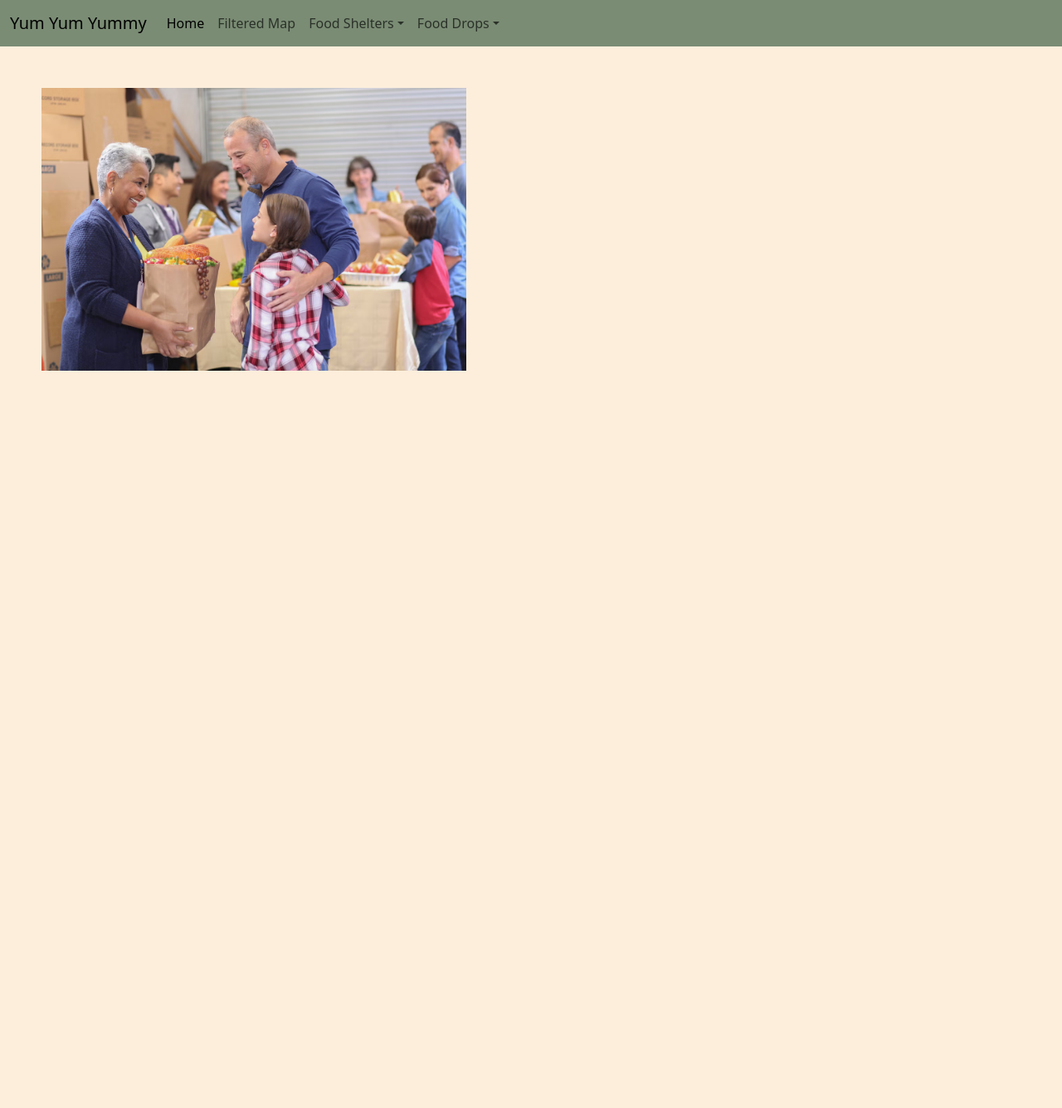
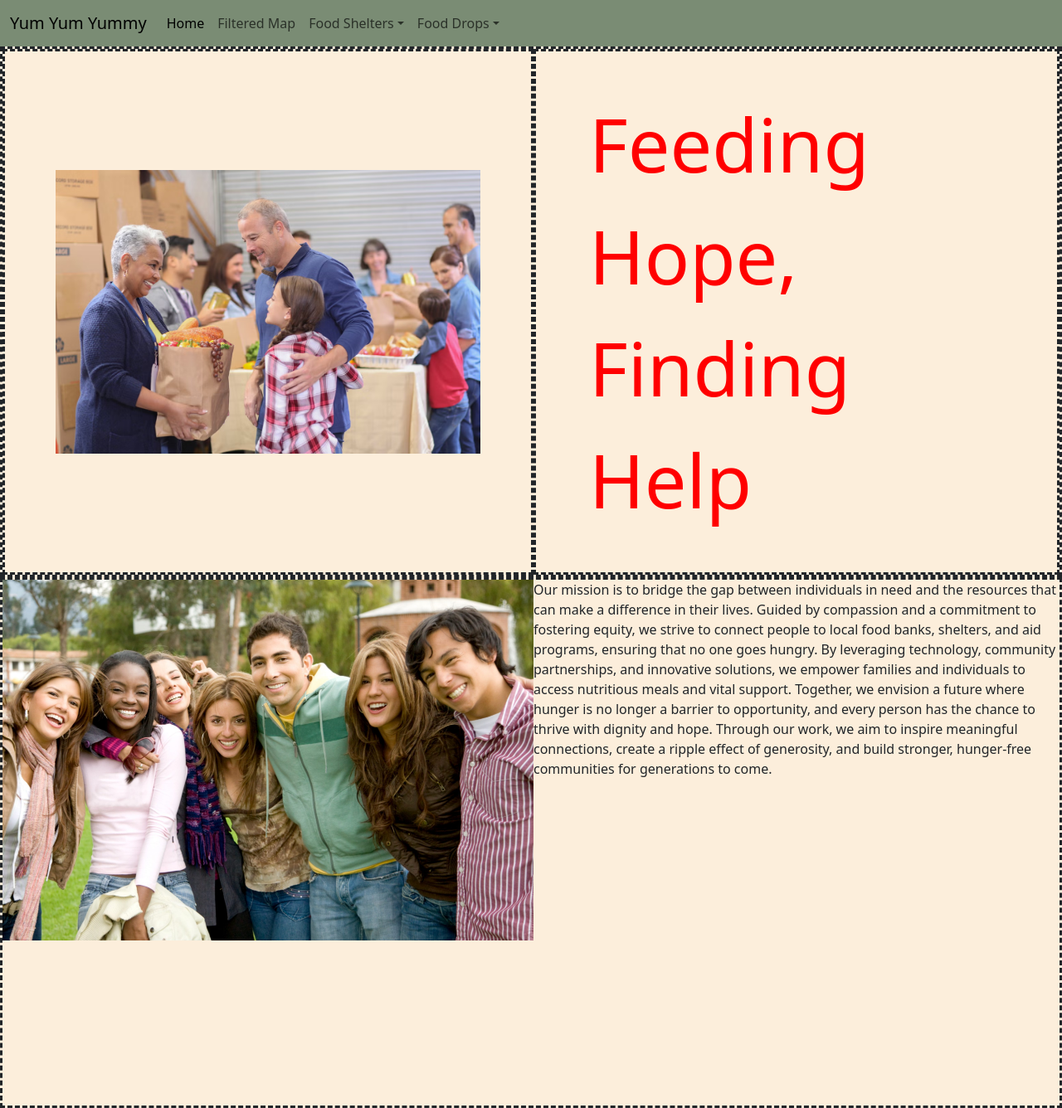
Before and after one commit to Gitphin/minnehack-2025, a React (Vite) app in the folder food-app/: page / in a window 1280 px wide. Shown: the whole page at 83% size. Before the commit the page ends 800 px from the top, so only its background shows below. Built offline with nearby package versions, Linux system fonts and the light colour scheme.

Commit message:
Updated webpage css

```diff
--- a/food-app/src/App.css
+++ b/food-app/src/App.css
@@ -6,12 +6,73 @@ nav{
     background-color: #7a8c74;
 }
 
+.motto-container{
+    display: flex;
+    justify-content: center;
+    align-items: center;
+    width: 50vw;
+
+    border-style: dashed;
+}
+.motto-container p{
+    color: red;
+    font-size: 90px;
+
+    display: flex;
+    margin: 5vw;
+}
+
+.happy-people-image-container{
+    border-style: dashed;
+    width: 50vw;
+    display: flex;
+    justify-content: center;
+}
 
 #happy-people-image{
-    margin-top: 50px; /* Aligns the image to the top */
-    margin-left: 50px; /* Adds margin from the left */
+    margin: 5vw;
     width: 40vw; /* Makes the image's width 90% of the viewport width */
     height: auto; /* Ensures the aspect ratio is maintained */
     max-height: 90vh; /* Ensures the image doesn't exceed 90% of the viewport height */
     object-fit: contain; /* Ensures the image scales properly within its container */
 }
+
+.row-1-container{
+    width: 100%;
+    height: 80vh;
+    border-style: dashed;
+    display: flex;
+    flex-direction: row;
+    justify-content: space-between;
+}
+
+.row-2-container{
+    width: 100%;
+    height: 80vh;
+    border-style: dashed;
+    display: flex;
+    flex-direction: row;
+    justify-content: space-between;
+}
+
+#group-of-people-image{
+    width: 50vw;
+}
+#group-of-people-container{
+    width: 50vw;
+}
+
+
+
+/*Media tags to change the formats when the size changes*/
+@media (max-width: 1175px){
+    .motto-container p{
+        font-size: 65px;
+    }
+}
+
+@media (max-width: 900px){
+    .motto-container p{
+        font-size: 40px;
+    }
+}
--- a/food-app/src/App.tsx
+++ b/food-app/src/App.tsx
@@ -7,6 +7,7 @@ import './App.css';
 
 //image imports
 import HappyPeopleWithFood from './images/happy-people-image.avif';
+import GroupOfPeople from './images/group-of-people.jpg'
 
 function App() {
   return (
@@ -21,8 +22,28 @@ function App() {
       </div>
 
       <div className="motto-container">
-          <p></p>
+          <p>Feeding Hope, Finding Help</p>
       </div>
+    </div>
+
+    <div className="row-2-container">
+
+      <div className="col-6" id="group-of-people-container">
+          <img src={GroupOfPeople} alt="Our Group" id="group-of-people-image"/>
+      </div>
+
+      <div className="col-6" id="mission-statement-container">
+          <p>Our mission is to bridge the gap between individuals in need and the resources that can make a
+            difference in their lives. Guided by compassion and a commitment to fostering equity, we strive
+            to connect people to local food banks, shelters, and aid programs, ensuring that no one goes
+            hungry. By leveraging technology, community partnerships, and innovative solutions, we empower
+            families and individuals to access nutritious meals and vital support. Together, we envision a
+            future where hunger is no longer a barrier to opportunity, and every person has the chance to
+            thrive with dignity and hope. Through our work, we aim to inspire meaningful connections, create
+            a ripple effect of generosity, and build stronger, hunger-free communities for
+            generations to come.</p>
+      </div>
+
     </div>
     </>
   );
```
Also changed, not shown: food-app/src/images/group-of-people.jpg (added).
